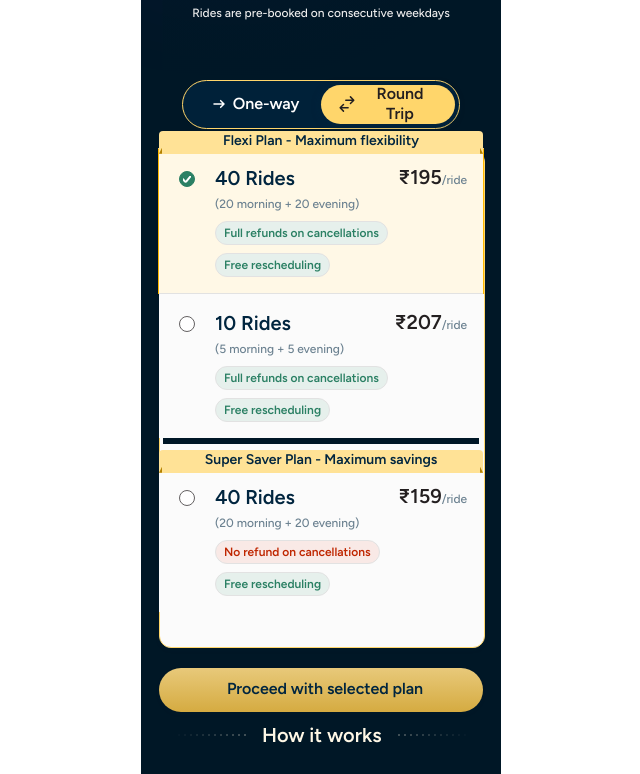
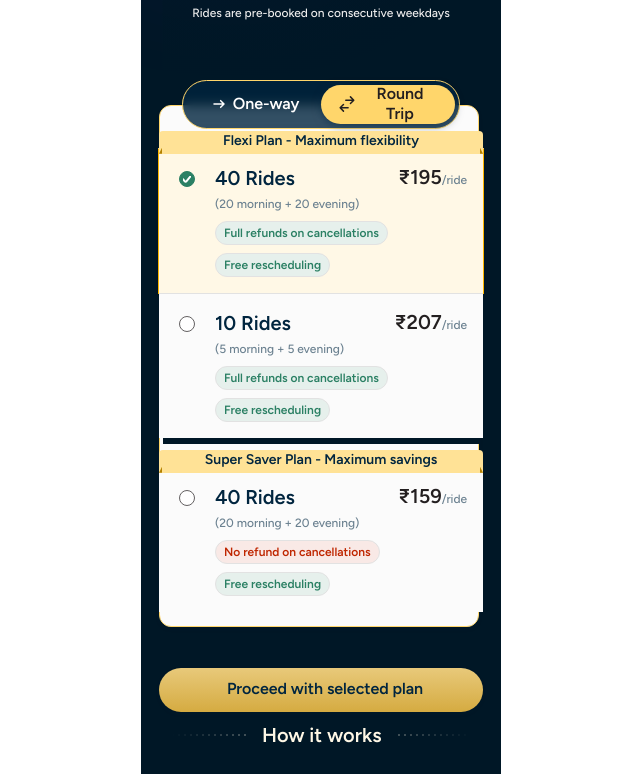
Before and after one commit to Ayaan24/cityflo, a React (Create React App) app: page / in a window 1280 px wide. Shown: the part 560-1334 px from the top of the page, without its empty margins (319-959 px from the left). Built offline with nearby package versions, Linux system fonts and the light colour scheme; a web font is replaced by a local one.

Commit message:
first iteration

```diff
--- a/src/components/Screen.css
+++ b/src/components/Screen.css
@@ -550,15 +550,46 @@
 .plans-container::before {
   content: '';
   position: absolute;
-  left: 0;
-  top: 25px;
-  width: 324px;
-  height: 496px;
+  left: 0px;
+  top: -20px;
+  width: 318px;
+  height: 520px;
   border-radius: 12px;
   border: 1px solid #FFD66B;
   background: #FBFBFB;
   box-shadow: 0 2px 4px 0 rgba(0, 37, 63, 0.08);
-  z-index: 0;
+  z-index: -1;
+}
+
+/* Toggle Button */
+.toggle-plan-btn {
+  position: absolute;
+  right: -30px;
+  top: 50%;
+  transform: translateY(-50%);
+  width: 60px;
+  height: 60px;
+  border-radius: 8px;
+  background: #FFD66B;
+  border: 2px solid #001726;
+  cursor: pointer;
+  display: flex;
+  align-items: center;
+  justify-content: center;
+  z-index: 100;
+  box-shadow: -2px 2px 8px rgba(0, 37, 63, 0.3);
+  transition: all 0.3s ease;
+}
+
+.toggle-plan-btn:hover {
+  background: #FFB800;
+  transform: translateY(-50%) scale(1.1);
+}
+
+.toggle-plan-btn svg {
+  width: 24px;
+  height: 24px;
+  color: #001726;
 }
 
 /* Free Rescheduling Badge */
```
